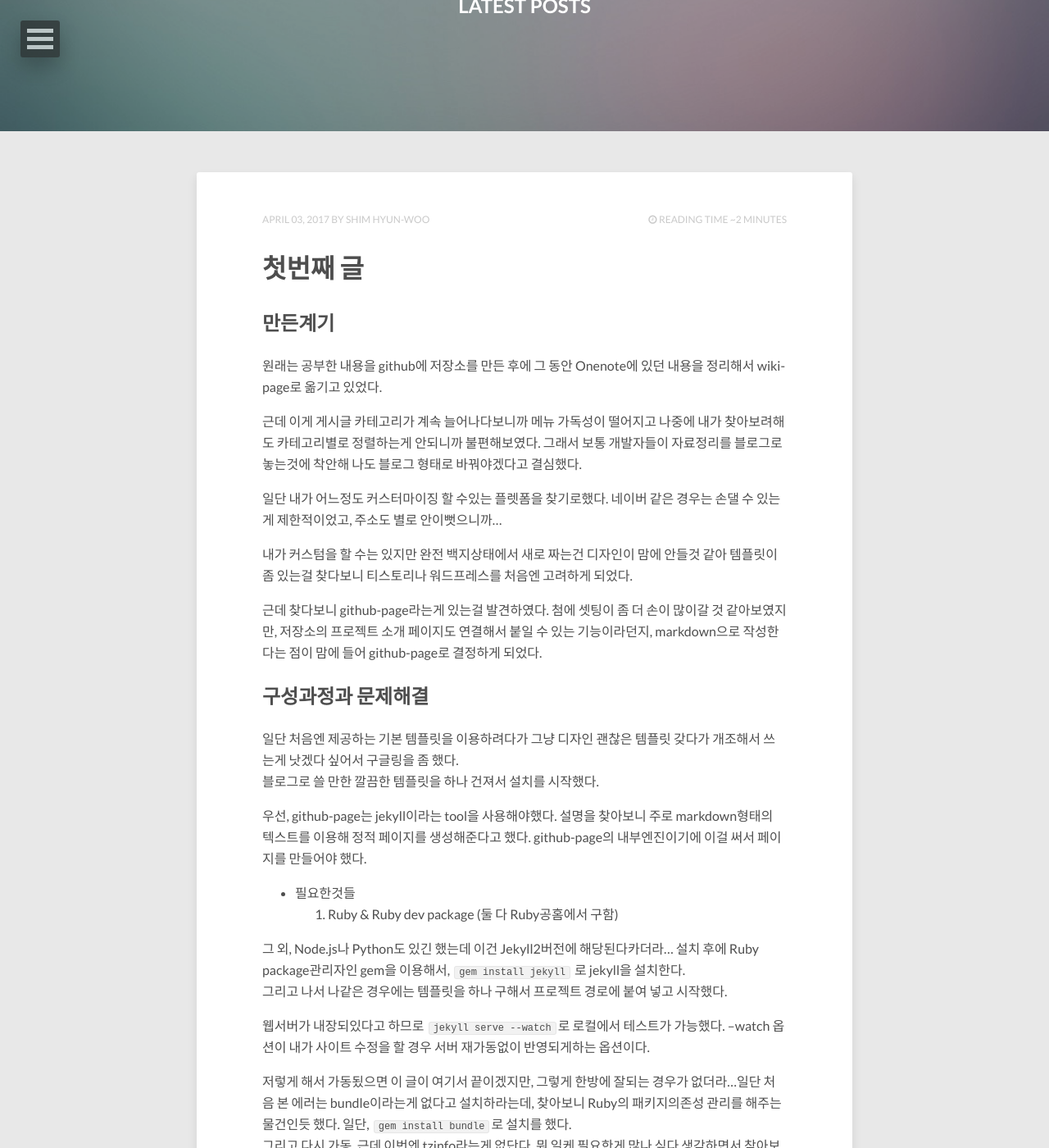
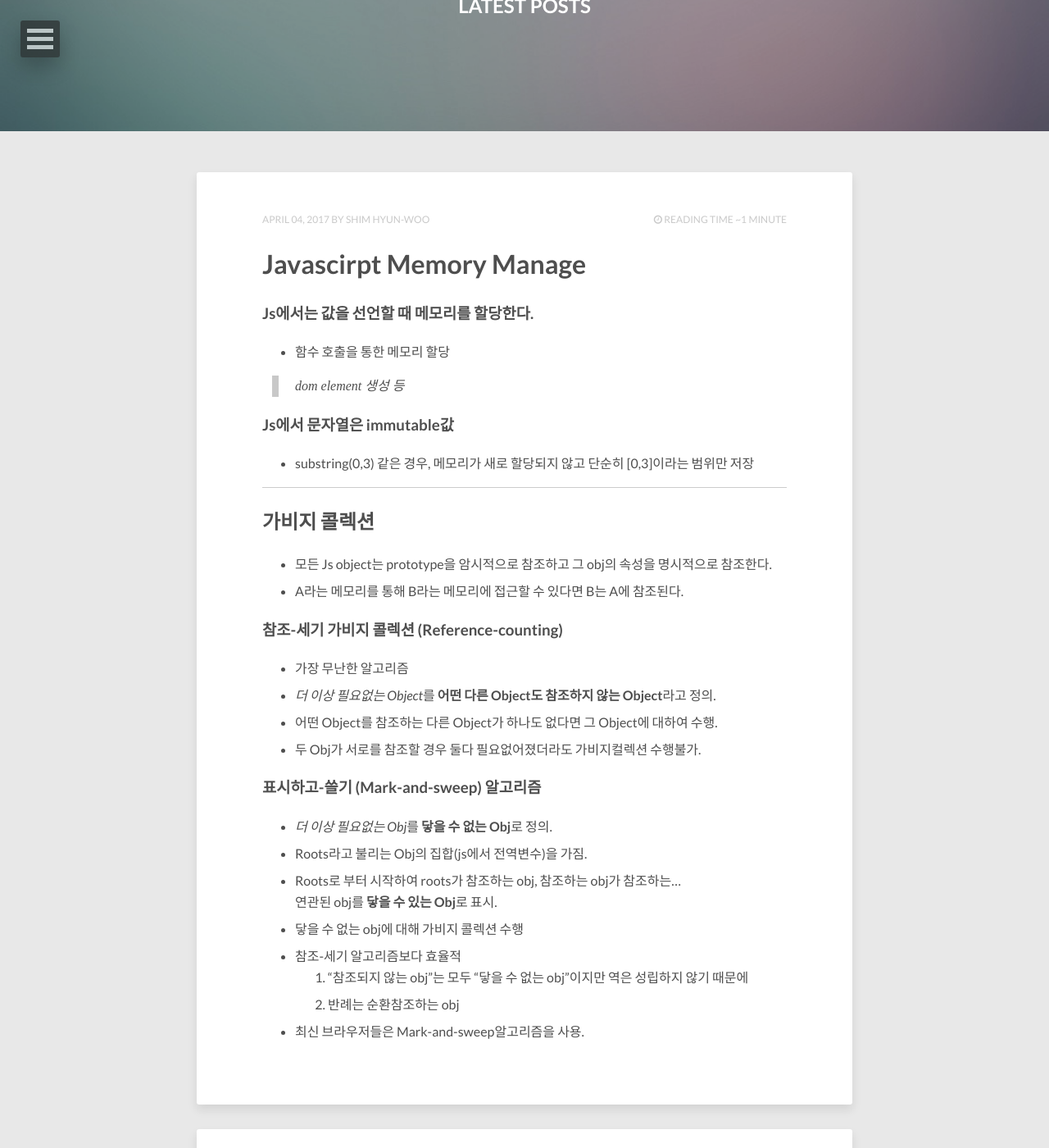
Before and after one commit to hwshim0810/hwshim0810.github.io, a Jekyll site: the page built from index.html, in a window 1280 px wide and 1400 px high, scrolled down 240 px. Shown: the whole window at 82% size. Built offline with Jekyll 4.4.1, drawn with Linux system fonts in a browser that asks for light colours; nearby versions of some CDN libraries; the list of posts is cut into pages by our own code; some of the changed text lies outside the part shown.

Commit message:
add post and disqus

````diff
--- a/_config.yml
+++ b/_config.yml
@@ -1,6 +1,6 @@
 title:            Hyun-Woo's blog
 description:      Hyun-Woo's blog
-disqus_shortname:
+disqus_shortname: myblog-4mp0ry3tqm
 reading_time:     true
 words_per_minute: 200
 # Your site's domain goes here (eg: https://mmistakes.github.io, http://yourdomain.com, etc)
--- /dev/null
+++ b/_posts/2017-04-04-DeclarationsnExpressions-post.md
@@ -0,0 +1,36 @@
+---
+layout: post
+title: Declarations and Expressions
+description: "Declarations and Expressions"
+tags: [Javascript]
+---
+### 선언(declaration)
+- 미리 JS의 실행컨텍스트(execution context)에 로딩 되어 있으므로 언제든지 호출가능
+- 함수는 Vo(variable object)에 저장됨.
+- 사용은 쉬우나 많은코드가 vo에 저장되면 응답속도저하
+- 스크립트파일을 모듈화하고 필요한 시점에 비동기방식으로 로딩하는것이 속도증가에 도움
+
+### 표현식(Expression)
+- 인터프리터가 해당 라인에 도달하였을때만 실행이 된다.
+- Vo에 저장하지않고 runtime시에 해석&실행
+
+### IIFE(즉시호출함수표현식)
+- 괄호 쌍이 익명의 함수를 감싸서 함수 선언을 함수 표현식으로 표현될 수 있다.
+- Ex) `(x = function () {});`
+- 익명의 함수를 global scope에 선언하지 않고 어디서든 익명의 함수표현식을 가질 수 있다.
+
+```javascript
+(showName = function (name) {
+    console.log(name || "No Name")
+    }
+) (); // No Name
+showName("Rich"); // Rich
+showName(); // No Name
+```
+
+- 이름이 부여되지 않은 익명의 표현식은 나중에 호출불가
+- 익명함수가 괄호안에 위치될 경우, 전체그룹을 평가(evaluate)하고, 값을 리턴
+:리턴값은 익명함수 자신.
+
+### Global scope를 오염시키지 않기 위해 사용.
+- 전역변수의 선언을 피함.
--- /dev/null
+++ b/_posts/2017-04-04-JS-Memory-Manage-post.md
@@ -0,0 +1,35 @@
+---
+layout: post
+title: Javascirpt Memory Manage
+description: "JS Memory Manage"
+tags: [Javascript]
+---
+### Js에서는 값을 선언할 때 메모리를 할당한다.
+- 함수 호출을 통한 메모리 할당
+> dom element 생성 등
+
+### Js에서 문자열은 immutable값
+- substring(0,3) 같은 경우, 메모리가 새로 할당되지 않고 단순히 [0,3]이라는 범위만 저장
+
+***
+## 가비지 콜렉션
+- 모든 Js object는 prototype을 암시적으로 참조하고 그 obj의 속성을 명시적으로 참조한다.
+- A라는 메모리를 통해 B라는 메모리에 접근할 수 있다면 B는 A에 참조된다.
+
+### 참조-세기 가비지 콜렉션 (Reference-counting)
+- 가장 무난한 알고리즘
+- *더 이상 필요없는 Object*를 **어떤 다른 Object도 참조하지 않는 Object**라고 정의.
+- 어떤 Object를 참조하는 다른 Object가 하나도 없다면 그 Object에 대하여 수행.
+- 두 Obj가 서로를 참조할 경우 둘다 필요없어졌더라도 가비지컬렉션 수행불가.
+
+### 표시하고-쓸기 (Mark-and-sweep) 알고리즘
+- *더 이상 필요없는 Obj*를 **닿을 수 없는 Obj**로 정의.
+- Roots라고 불리는 Obj의 집합(js에서 전역변수)을 가짐.
+- Roots로 부터 시작하여 roots가 참조하는 obj, 참조하는 obj가 참조하는…
+연관된 obj를 **닿을 수 있는 Obj**로 표시.
+- 닿을 수 없는 obj에 대해 가비지 콜렉션 수행
+- 참조-세기 알고리즘보다 효율적
+1. "참조되지 않는 obj"는 모두 "닿을 수 없는 obj"이지만 역은 성립하지 않기 때문에
+2. 반례는 순환참조하는 obj
+
+- 최신 브라우저들은 Mark-and-sweep알고리즘을 사용.
````
Also changed, not shown: _posts/2017-04-03-first-post.md (+2 -1 lines).
